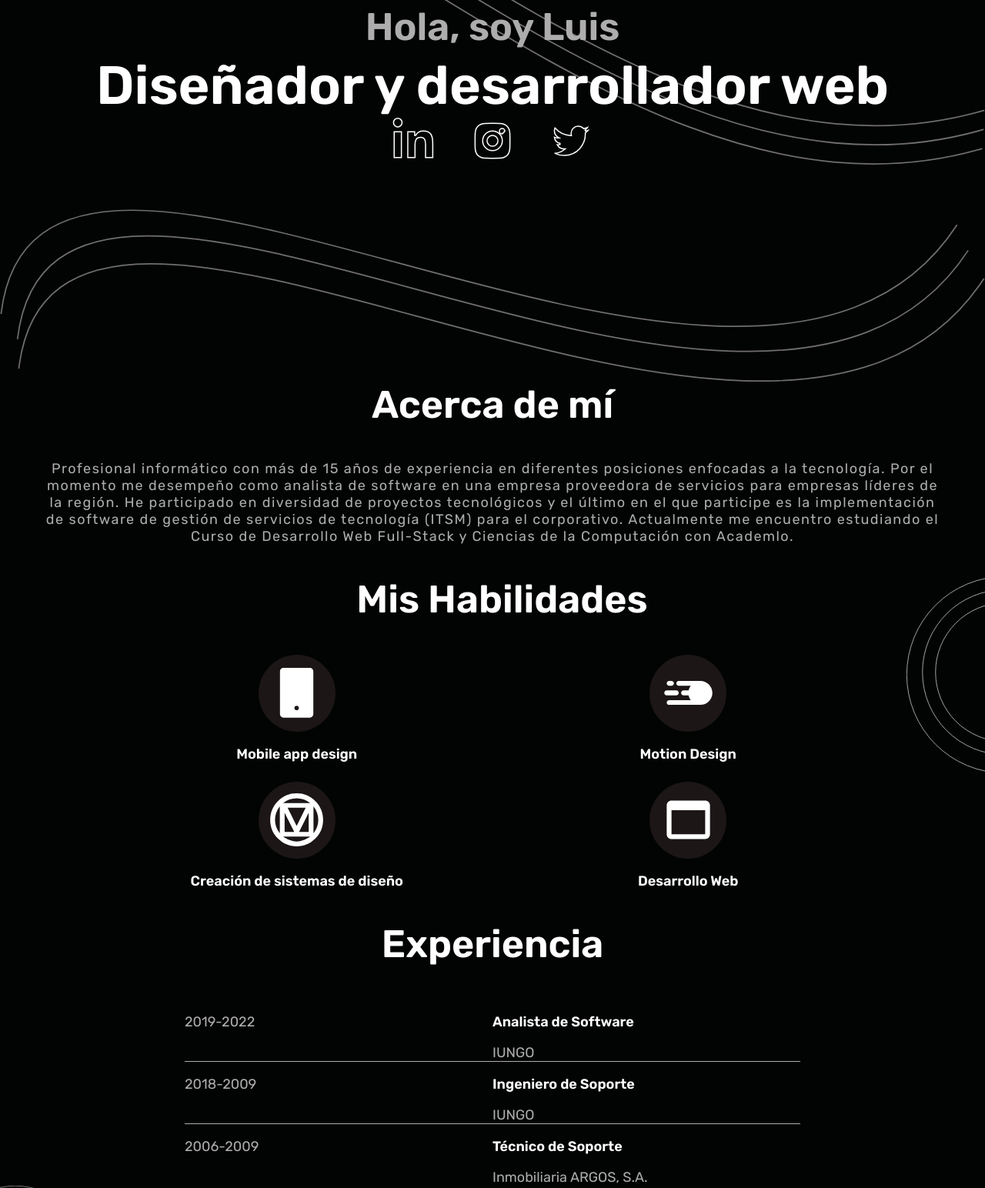
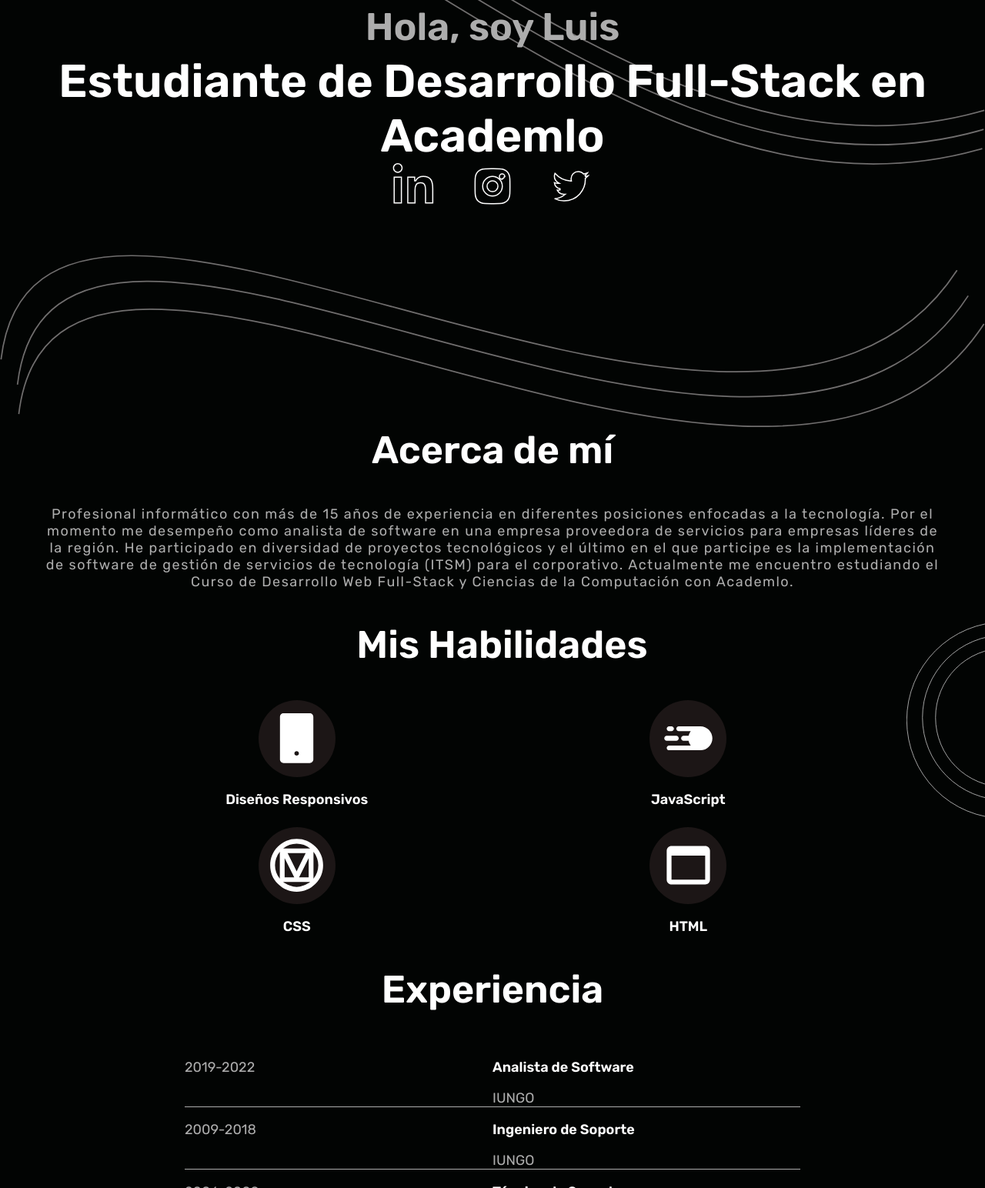
Before and after one commit to luisfernandob87/portfolio, a plain HTML site: page index.html in a window 1280 px wide. Shown: the part 290-1834 px from the top of the page at 77% size. Drawn offline with Linux system fonts and the light colour scheme.

Commit message:
información personal

```diff
--- a/index.html
+++ b/index.html
@@ -37,7 +37,7 @@
       </div>
       <div class="content-main">
         <h3>Hola, soy Luis</h3>
-        <h1>Diseñador y desarrollador web</h1>
+        <h1>Estudiante de Desarrollo Full-Stack en Academlo</h1>
         <div class="content-media">
           <img
             class="linkedin"
@@ -78,25 +78,25 @@
           <div class="skill-img">
             <img src="/img/ant-design_mobile-filled.svg" alt="logo-mobile" />
           </div>
-          <p>Mobile app design</p>
+          <p>Diseños Responsivos</p>
         </div>
         <div class="skills">
           <div class="skill-img">
             <img src="/img/mdi_motion.svg" alt="logo-motion" />
           </div>
-          <p>Motion Design</p>
+          <p>JavaScript</p>
         </div>
         <div class="skills">
           <div class="skill-img">
             <img src="/img/mdi_material-design.svg" alt="logo-creation" />
           </div>
-          <p>Creación de sistemas de diseño</p>
+          <p>CSS</p>
         </div>
         <div class="skills">
           <div class="skill-img">
             <img src="/img/ic_outline-web-asset.svg" alt="logo-motion" />
           </div>
-          <p>Desarrollo Web</p>
+          <p>HTML</p>
         </div>
       </div>
     </section>
@@ -108,7 +108,7 @@
           <p><span>Analista de Software</span></p>
           <p>IUNGO</p>
         </div>
-        <p class="border-exp">2018-2009</p>
+        <p class="border-exp">2009-2018</p>
         <div class="border-exp">
           <p><span>Ingeniero de Soporte</span></p>
           <p>IUNGO</p>
@@ -120,7 +120,7 @@
         </div>
       </div>
     </section>
-    <section  class="portafolio">
+    <section id="portfolio" class="portafolio">
       <div class="col-12">
         <h2>Portafolio</h2>
       </div>
--- a/styles.css
+++ b/styles.css
@@ -287,7 +287,7 @@ footer h2{
     font-size: 5.0rem;
   }
   h1{
-    font-size: 7.0rem;
+    font-size: 6.0rem;
     margin-top: 0;
     margin-bottom: 0;
   }
```
